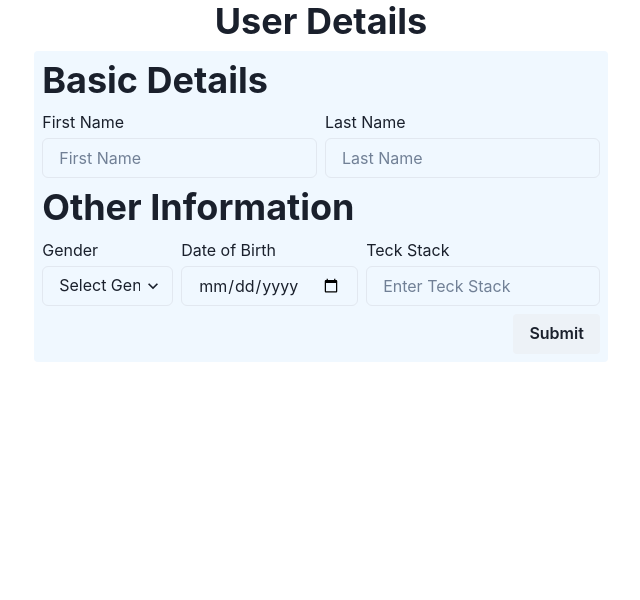
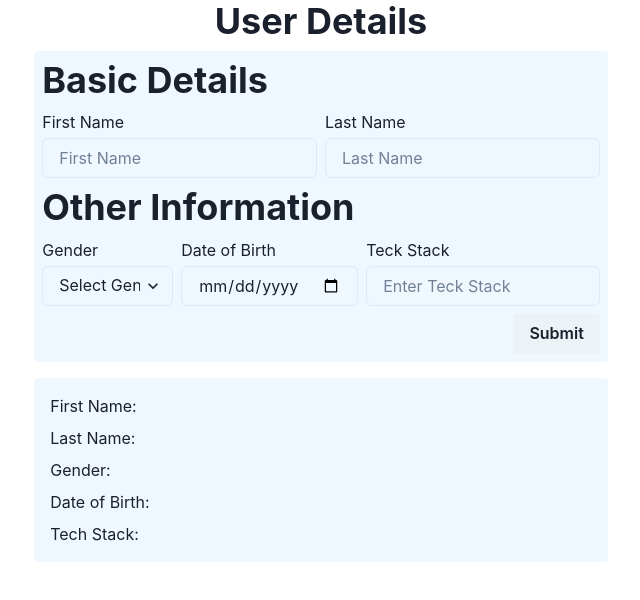
Before and after one commit to AHTHneeuhl/react-form-app, a React (Create React App) app: page / in a window 1280 px wide. Shown: the top 600 px of the page, without its empty margins (319-959 px from the left). Built offline with nearby package versions, Linux system fonts and the light colour scheme.

Commit message:
feat: create userInfo component

```diff
--- a/src/App.tsx
+++ b/src/App.tsx
@@ -1,10 +1,12 @@
 import { Container } from "@chakra-ui/react";
 import { UserDetails } from "components";
+import UserDetailInfo from "components/UserDetailInfo";
 
 function App() {
   return (
-    <Container>
+    <Container display="flex" flexDirection="column" gap={4}>
       <UserDetails />
+      <UserDetailInfo />
     </Container>
   );
 }
--- a/src/components/UserDetailInfo.tsx
+++ b/src/components/UserDetailInfo.tsx
@@ -1,7 +1,15 @@
-import { Stack } from "@chakra-ui/react";
+import { Stack, Text } from "@chakra-ui/react";
 
 const UserDetailInfo: React.FC = () => {
-  return <Stack></Stack>;
+  return (
+    <Stack borderRadius={4} backgroundColor="aliceblue" padding={4}>
+      <Text>First Name: </Text>
+      <Text>Last Name: </Text>
+      <Text>Gender: </Text>
+      <Text>Date of Birth: </Text>
+      <Text>Tech Stack: </Text>
+    </Stack>
+  );
 };
 
 export default UserDetailInfo;
--- a/src/components/index.ts
+++ b/src/components/index.ts
@@ -1 +1,2 @@
 export { default as UserDetails } from "./UserDetails";
+export { default as UserDetailInfo } from "./UserDetailInfo";
```
